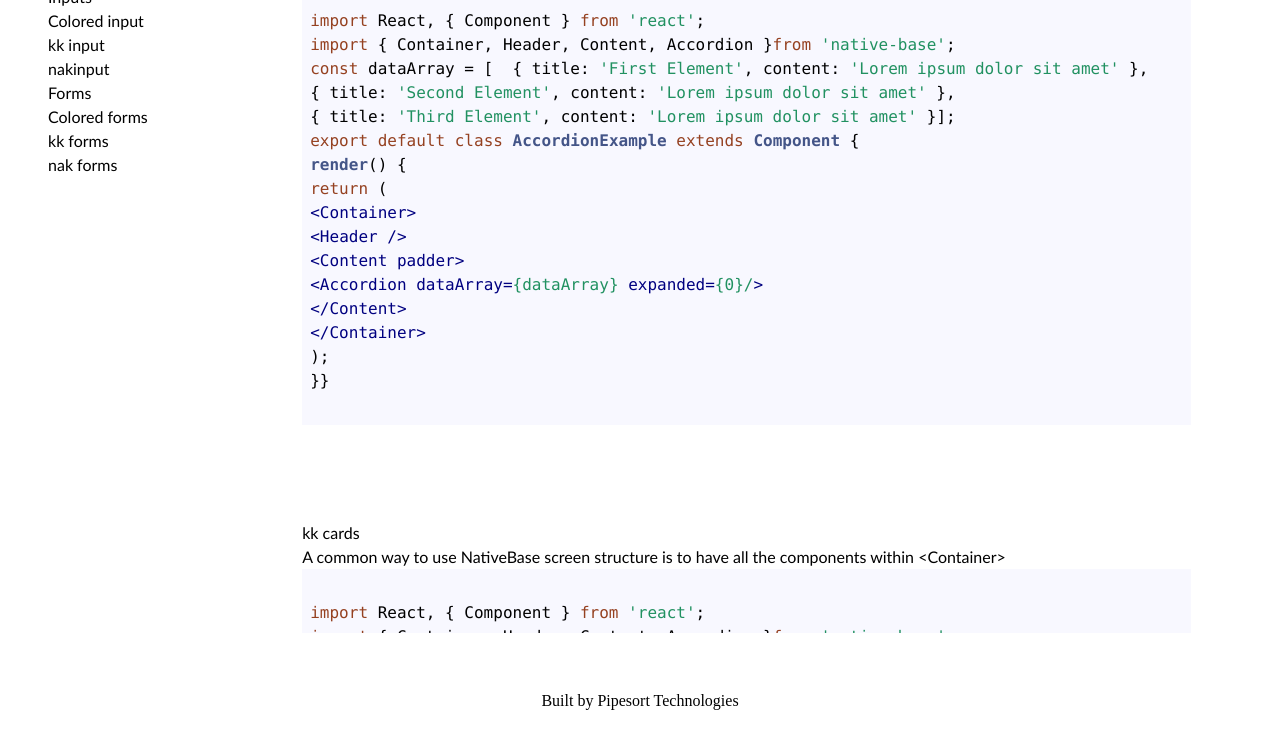
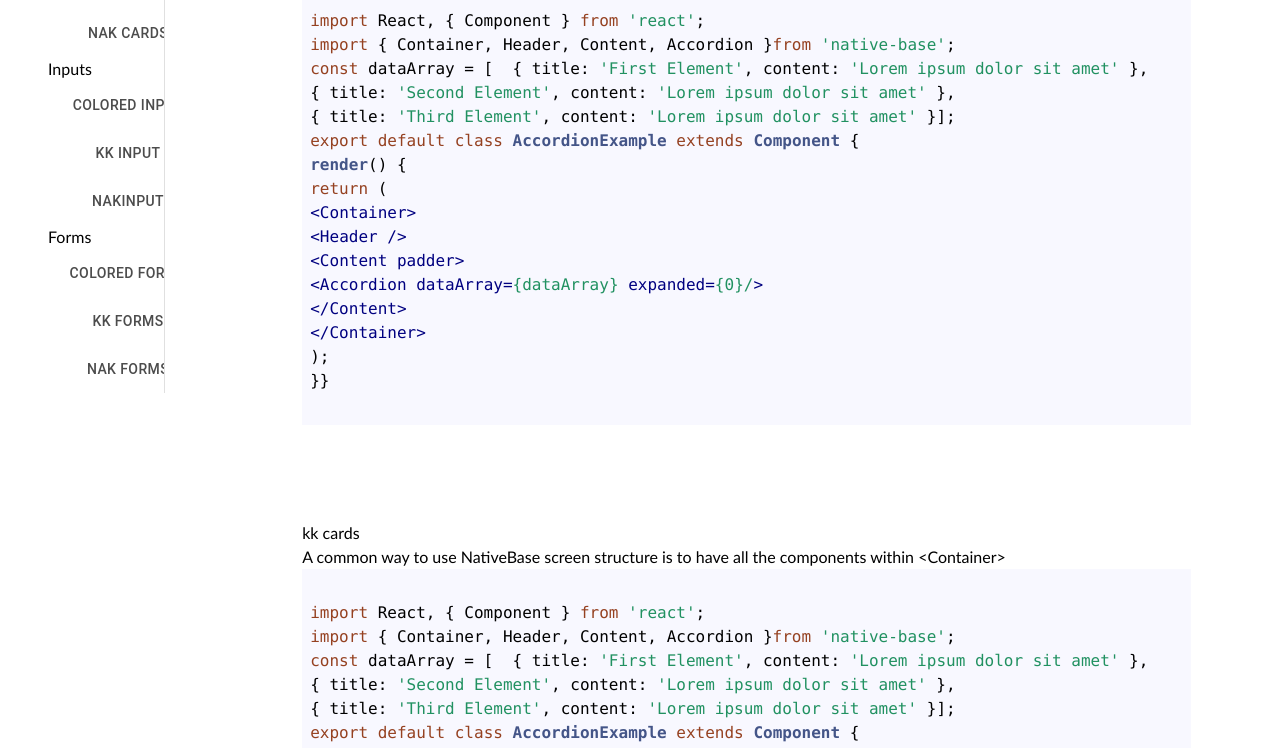
Before and after one commit to venkatram090993/1000lightsWebsite, a Gatsby site: page /documentation in a window 1280 px wide. Shown: the part 247-995 px from the top of the page. Built offline with nearby package versions, Linux system fonts and the light colour scheme; Gatsby itself is replaced by a stand-in of ours.

Commit message:
Ui changes in side bar.

```diff
--- a/src/css/documentation.css
+++ b/src/css/documentation.css
@@ -5,3 +5,19 @@
 .active {
     color: #FFCC00;
   }
+
+#subheadings:active {
+    border-left: 40px solid#2b3d2b;
+    transition: all 0.1s ease-in-out 0s;
+}
+
+#subheadings:hover {
+    background-color:  #2b3d2b25;
+    border-radius: 10px;
+    border-left: 15px solid #2b3d2b;
+    transition: all 0.5s ease-in-out 0s;
+}
+
+#active {
+
+}
--- a/src/pages/documentation.js
+++ b/src/pages/documentation.js
@@ -1,4 +1,4 @@
-import React, {useEffect, useState} from 'react';
+import React, { useEffect, useState } from 'react';
 import Data from '../data/document.json';
 import Layout from '../components/layout'
 import SEO from "../components/seo"
@@ -7,66 +7,107 @@ import { docco } from 'react-syntax-highlighter/dist/esm/styles/hljs';
 import Scrollspy from 'react-scrollspy'
 import '../css/documentation.css'
 import img from "../images/c.svg"
+import LinearProgress from '@material-ui/core/LinearProgress';
+import { makeStyles } from '@material-ui/core/styles';
+import Tabs from '@material-ui/core/Tabs';
+import Tab from '@material-ui/core/Tab';
 
 
-const Documentation = () =>{
+const useStyles = makeStyles(theme => ({
+    root: {
+        flexGrow: 1,
+        backgroundColor: theme.palette.background.paper,
+        display: 'flex',
+        height: 224,
+    },
+    tabs: {
+        borderRight: `1px solid ${theme.palette.divider}`,
+    },
+}));
+
+const Documentation = () => {
 
     const [id, setid] = useState(img);
-
-    console.log("myid",id)
+    const classes = useStyles();
+    console.log("myid", id)
 
 
-    useEffect(()=>{
+    useEffect(() => {
 
         const sectionMargin = 200;
         let currentActive = 0;
         const container = document.getElementById('container')
         const sections = document.querySelectorAll(".template__section");
         const menu_links = document.querySelectorAll(".template__nav-item a");
-        function srl(){
-            const current = sections.length - [...sections].reverse().findIndex((section) => window.scrollY >= section.offsetTop - sectionMargin ) - 1
-            let currentID= sections[current].getAttribute("id");
+        function srl() {
+            const current = sections.length - [...sections].reverse().findIndex((section) => window.scrollY >= section.offsetTop - sectionMargin) - 1
+            let currentID = sections[current].getAttribute("id");
             setid(currentID)
         }
-        document.addEventListener("scroll", srl)
+        // const x = document.addEventListener('click', () => {
+        //     var btns = document.getElementById("maindiv");
+        //     const v = btns.getElementsByTagName('div');
+        //     console.log(v)
+        //     for (var i = 0; i < v.length; i++) {
+        //
+        //         var current = document.getElementById("subheadings");
+        //         console.log(current)
+        //     }
+        // })
+
     })
 
 
 
-
-
-
-
+    function a11yProps(index) {
+        return {
+            id: `subheadings`,
+            'aria-controls': `vertical-tabpanel-${index}`,
+        };
+    }
 
 
     const arr = [];
 
-    Data.map(items=>{
-        items.items.map(sub=>{
+    Data.map(items => {
+        items.items.map(sub => {
             arr.push(sub.name)
         })
     })
 
 
-    return(
+    return (
         <Layout>
             <SEO title="Home" />
             <div class=" mt-20 w-full flex flex-row">
-            <div class="col-md-4 flex flex-col w-1/6 mt-8 px-12 lg:block md:hidden sm: hidden ">
+
+                    <div id='maindiv' class="col-md-4 flex flex-col w-1/6 mt-8 px-12 lg:block md:hidden sm: hidden ">
+                    <Tabs
+                    orientation="vertical"
+                    variant="scrollable"
+                    aria-label="Vertical tabs example"
+                    className={classes.tabs}
+                >
                         <p>Components</p>
 
                         {
-            Data.map(category=>{
-                return(
+                            Data.map(category => {
+                                return (
                                     <div>
                                         <p>{category.category}</p>
                                         <ul>
                                             {
 
-                   category.items.map((subitem) =>{
-                       return(
+                                                category.items.map((subitem, index) => {
+                                                    console.log(index)
+                                                    return (
 
-                           <li class="template__nav-item"> <a href={`#${subitem.name}`}>{subitem.name}</a></li>
+                                                        <li class="template__nav-item">
+                                                            <a href={`#${subitem.name}`}>
+
+                                                                <Tab label={subitem.name} {...a11yProps(index)} />
+
+                                                            </a></li>
                                                     )
                                                 }
                                                 )}
@@ -74,19 +115,19 @@ const Documentation = () =>{
                                     </div>
                                 )
                             })
-        }
+                        }</Tabs>
                 </div>
 
-            <div id="container" class="col-md-8 flex flex-col lg:w-5/6 sm: w-full" style={{maxHeight:"100vh", overflow:"scroll"}}>
+                <div id="container" class="col-md-8 flex flex-col lg:w-5/6 sm: w-full" style={{ overflow: "scroll" }}>
 
                     {
-            Data.map(category=>{
-                return(
+                        Data.map(category => {
+                            return (
                                 <div class=" w-5/6 m-auto">
                                     {
 
-                   category.items.map((subitem) =>{
-                       return(
+                                        category.items.map((subitem) => {
+                                            return (
                                                 <div class="template__section" id={subitem.name}>
                                                     <br /><br /><br /> <br />
                                                     <p>{subitem.name}</p>
@@ -104,9 +145,6 @@ const Documentation = () =>{
                             )
                         })
                     }
-
-
-
                 </div>
             </div>
         </Layout>
```
Lines whose indentation alone changed are shown as unchanged.
